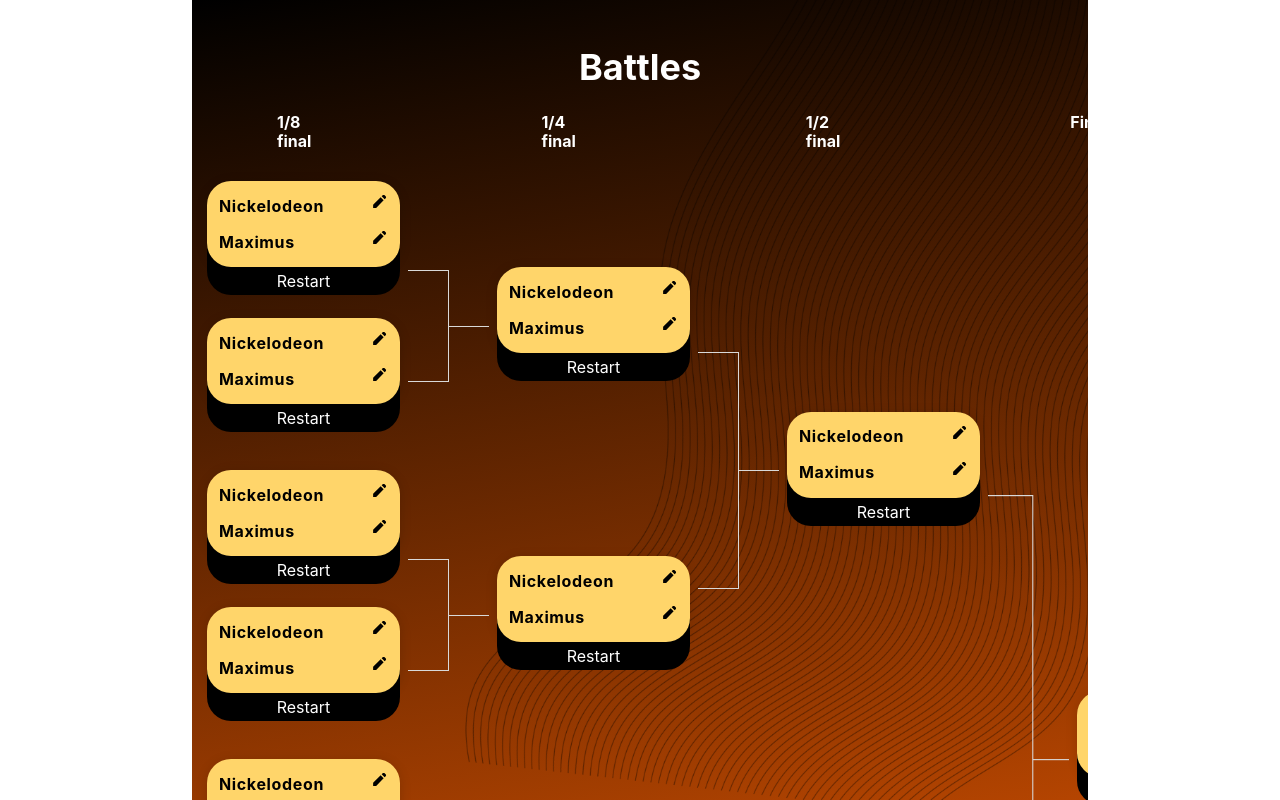
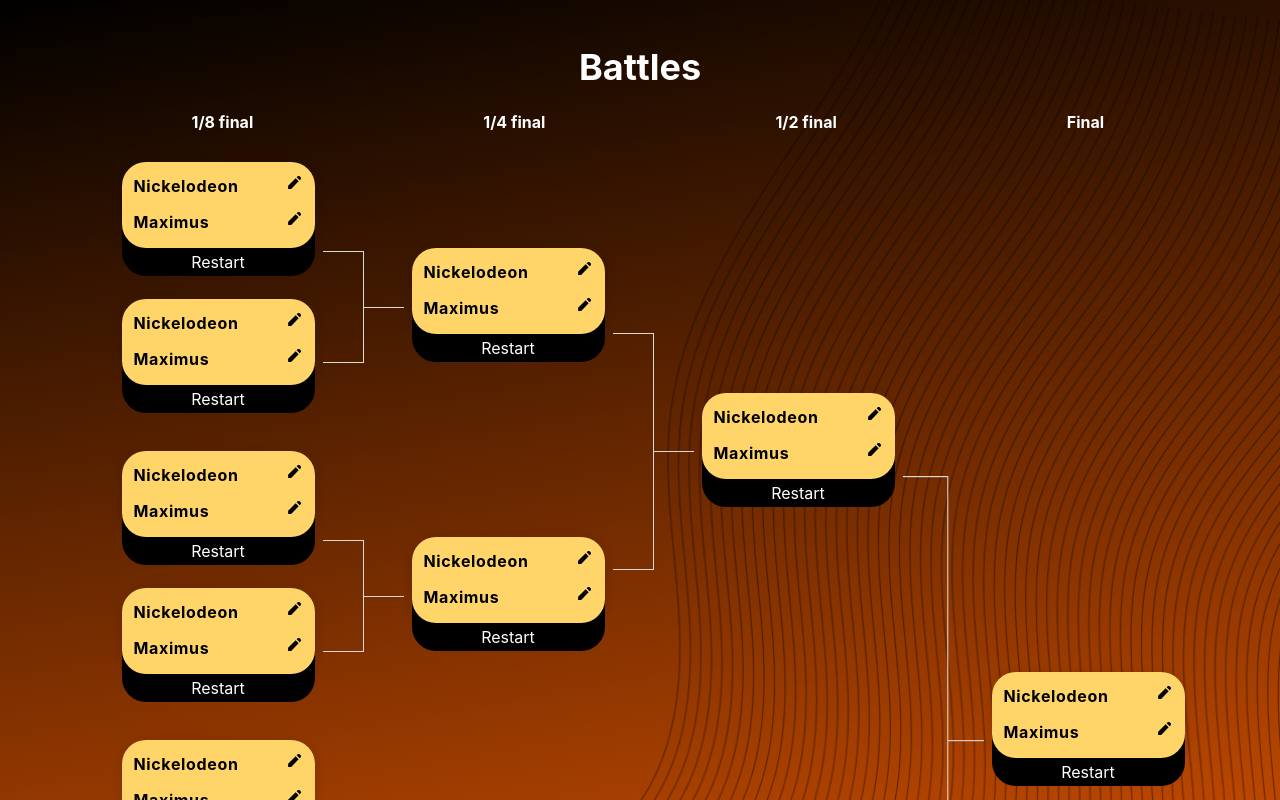
Before and after one commit to 1ogon1/dance-frontend, a React (Create React App) app: page /judge/table in a window 1280 px wide. Shown: the top 800 px of the page. Built offline with nearby package versions, Linux system fonts and the light colour scheme.

Commit message:
Edit the table for screen

```diff
--- a/src/components/shared/Table/TablePage.js
+++ b/src/components/shared/Table/TablePage.js
@@ -19,9 +19,9 @@
         )
     else if (role === "screen")
         return (
-            <Container>
+            // <Container>
                 <Table users={mockUsers}/>
-            </Container>
+            // </Container>
         )
     else if (role === "judge")
         return <Table users={mockUsers}/>
```
